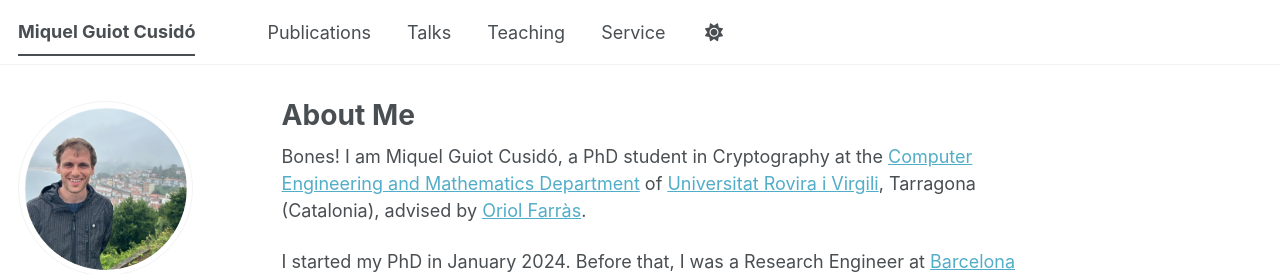
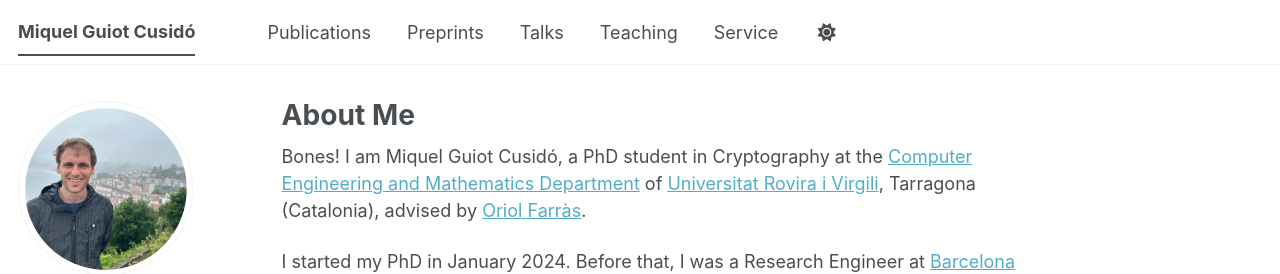
Before and after one commit to MiquelGuiot/MiquelGuiot.github.io, a Jekyll site: the page built from _pages/about.md, in a window 1280 px wide. Shown: the top 274 px of the page. Built offline with Jekyll 4.4.1, drawn with Linux system fonts in a browser that asks for light colours; some web fonts are replaced; a script bundle is joined from its source files by our own code; library files that are not in the unit come from our copies.

Commit message:
Update navigation.yml

```diff
--- a/_data/navigation.yml
+++ b/_data/navigation.yml
@@ -10,6 +10,9 @@
 main:
   - title: "Publications"
     url: /#publications
+
+  - title: "Preprints"
+    url: /#preprints
 
   - title: "Talks"
     url: /#talks
```
